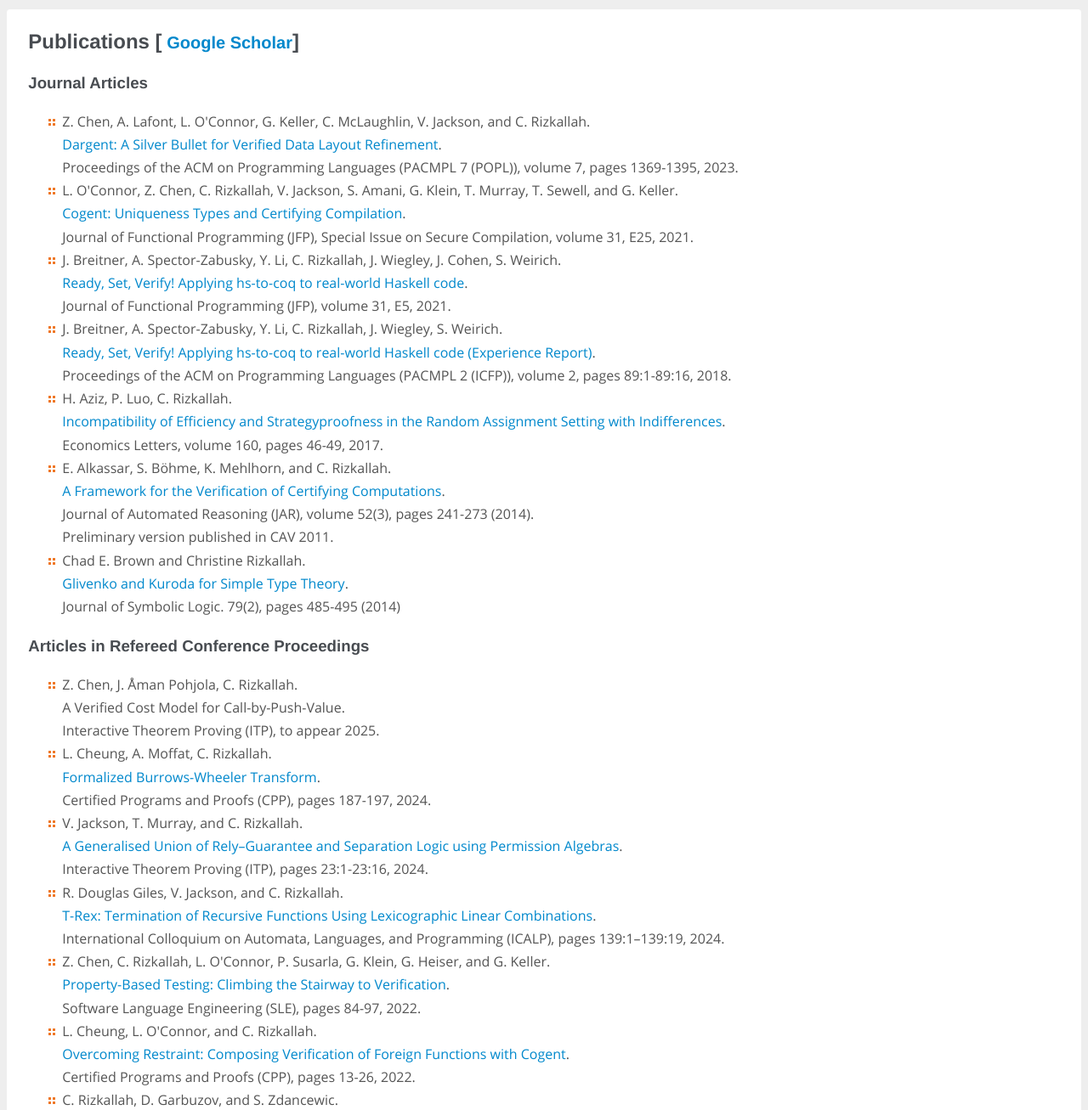
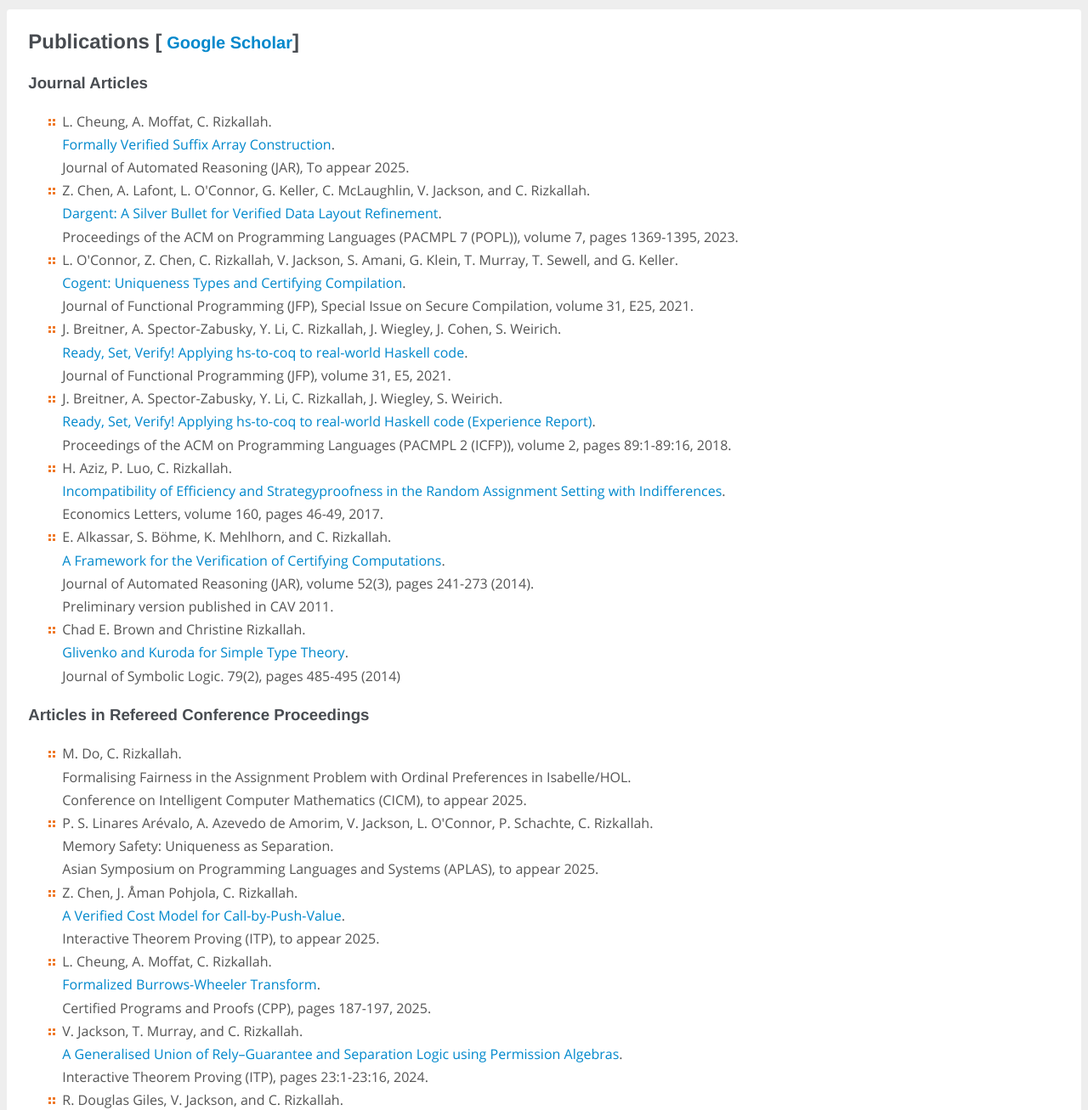
Before and after one commit to crizkallah/crizkallah.github.io, a plain HTML site: page index.html in a window 1280 px wide. Shown: the part 7440-8747 px from the top of the page at 85% size. Drawn offline with Linux system fonts and the light colour scheme; a web font is replaced by a local one.

Commit message:
publicaiton updates

```diff
--- a/index.html
+++ b/index.html
@@ -461,7 +461,7 @@
 	      Layout Polymorphism</a>, 2019.
 	</li>
       </ul>
-       <h3>Bachelor and Course-Work Masters Research Projects</h3>
+    <h3>Bachelor and Course-Work Masters Research Projects</h3>
     <ul>
 	<li>
 	  Qiuyi (Chew-Yi) Feng (co-supervised by Udaya Parampalli). <br>
@@ -487,7 +487,6 @@
 	  Muhammad Aditya Hilmy (co-supervised by Chris Leckie with Anthony Balia as Telstra industry partner). <br>
 	  <a href="theses/muhammad-aditya-hilmy-postgrad-project-report.pdf">
 	     Anomaly Detection for Network Monitoring: A Telstra EDN DNS Case Study</a>, 2024.<br>
-
 	</li>
 	<li>
 	 Alec Miller.  <br>
@@ -890,6 +889,13 @@
       <h3>Journal Articles</h3>
       <ul style="list-style-type:square;margin-top:0">
 	<li>
+	    L. Cheung, A. Moffat, C. Rizkallah.<br>
+	    <A HREF="publications/verified-sais.pdf">
+	     Formally Verified Suffix Array Construction</A>.<BR>
+	    Journal of Automated Reasoning (JAR),
+	    To appear 2025.<BR>
+	</li>
+	<li>
 	    Z. Chen, A. Lafont, L. O'Connor, G. Keller, C. McLaughlin,
 	    V. Jackson, and C. Rizkallah.<br>
 	    <A HREF="publications/dargent.pdf">
@@ -905,7 +911,6 @@
 	      Cogent: Uniqueness Types and Certifying Compilation</A>.<BR>
 	    Journal of Functional Programming (JFP),
 	    Special Issue on Secure Compilation, volume 31, E25, 2021.
-
 	</li>
 	<li>
 	    J. Breitner, A. Spector-Zabusky, Y. Li,
@@ -954,10 +959,29 @@
 
       <h3>Articles in Refereed Conference Proceedings</h3>
       <ul>
+		<li>
+	  M. Do, C. Rizkallah. <br>
+	  <!--<A HREF="publications/fairness-isabelle.pdf">-->
+	      Formalising Fairness in the Assignment Problem with
+		  Ordinal Preferences in Isabelle/HOL.
+		<!--</A>.-->
+		<br>
+		 Conference on Intelligent Computer Mathematics (CICM),
+		 to appear 2025.
+	</li>
+	<li>
+	  P. S. Linares Arévalo, A. Azevedo de Amorim, V. Jackson, L. O'Connor, P. Schachte, C. Rizkallah. <br>
+	  <!--<A HREF="publications/memory-safety-aplas.pdf">-->
+	      Memory Safety: Uniqueness as Separation.
+		<!--</A>.-->
+		<br>
+		 Asian Symposium on Programming Languages and Systems (APLAS),
+		 to appear 2025.
+	</li>
 	<li>
 	  Z. Chen, J. Åman Pohjola, C. Rizkallah. <br>
-	  <!--<A HREF="">-->
-	      A Verified Cost Model for Call-by-Push-Value<!--</A>-->.
+	  <A HREF="publications/cbpv-reasonable.pdf">
+	      A Verified Cost Model for Call-by-Push-Value</A>.
 		<br>
 		Interactive Theorem Proving (ITP), to appear 2025.
 	</li>
@@ -966,7 +990,7 @@
 	  <A HREF="https://dl.acm.org/doi/pdf/10.1145/3703595.3705883">
 	      Formalized Burrows-Wheeler Transform</A>.<br>
 	  Certified Programs and Proofs (CPP),
-	    pages 187-197, 2024.
+	    pages 187-197, 2025.
 	</li>
 	<li>
 	   V. Jackson, T. Murray, and C. Rizkallah. <br>
@@ -1214,6 +1238,17 @@
 
       <h3>Research Reports</h3>
       <ul>
+	<li>
+		A. Ho, T. Le-Cong, B. Le, C. Rizkallah. <br>
+		<A HREF="publications/regression-bug-repair.pdf">
+			From Empirical Evaluation to Context-Aware Enhancement:
+			Repairing Regression Errors with LLMs. CoRR abs/2506.13182 (2025)
+	</li>
+	<li>  X. Li, Y. Li, P. Schachte, and C. Rizkallah. <br>
+	    <A HREF="publications/memorist.pdf">
+	      The Memorist Tale: Once Annotated Lazy Program Cost is Fun</A>.
+	    <br>
+	</li>
 	<li>  D. Garbuzov, W. Mansky, C. Rizkallah, and S. Zdancewic.  <br>
 	    <A HREF="https://arxiv.org/pdf/1805.05400.pdf">
 	      Structural Operational Semantics for Control Flow Graph Machines</A>.
```
Also changed, not shown: 2 other files.
